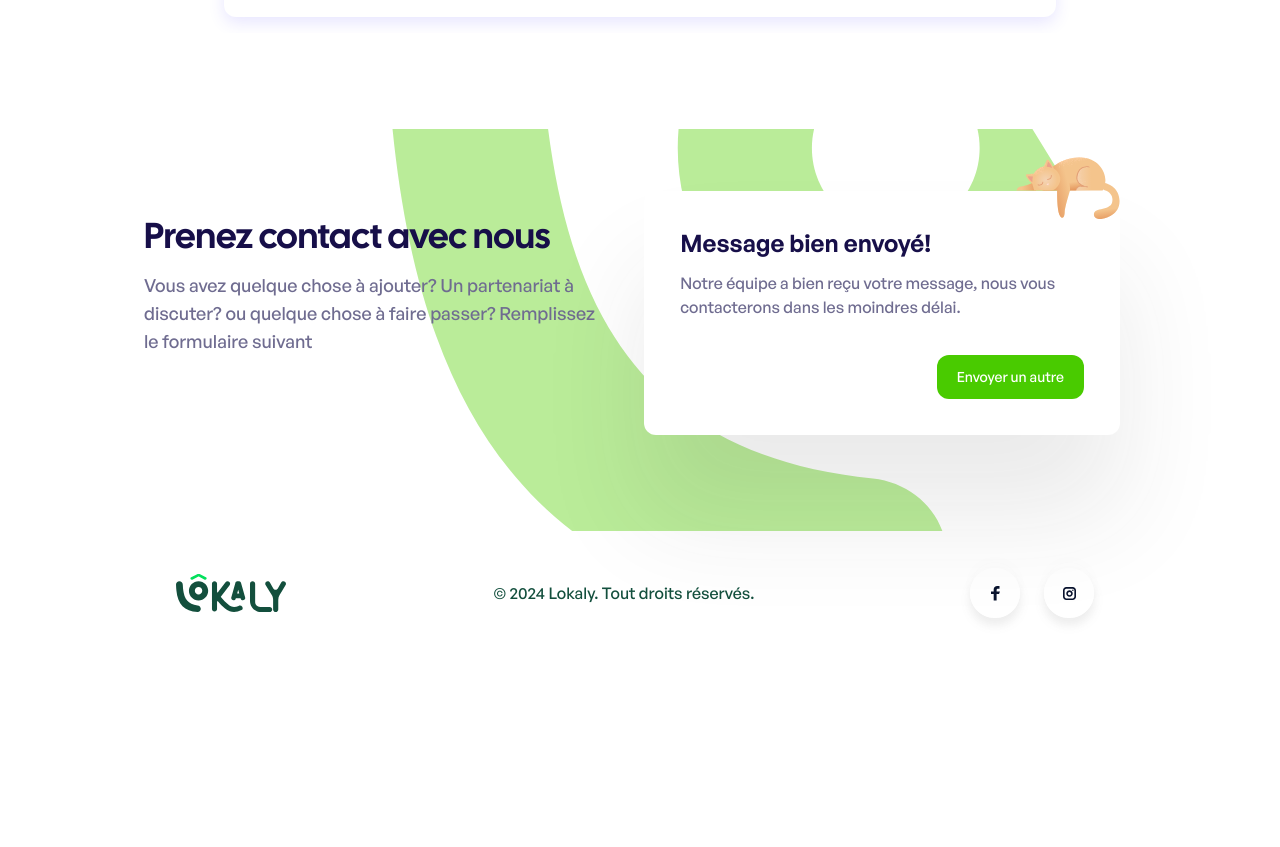
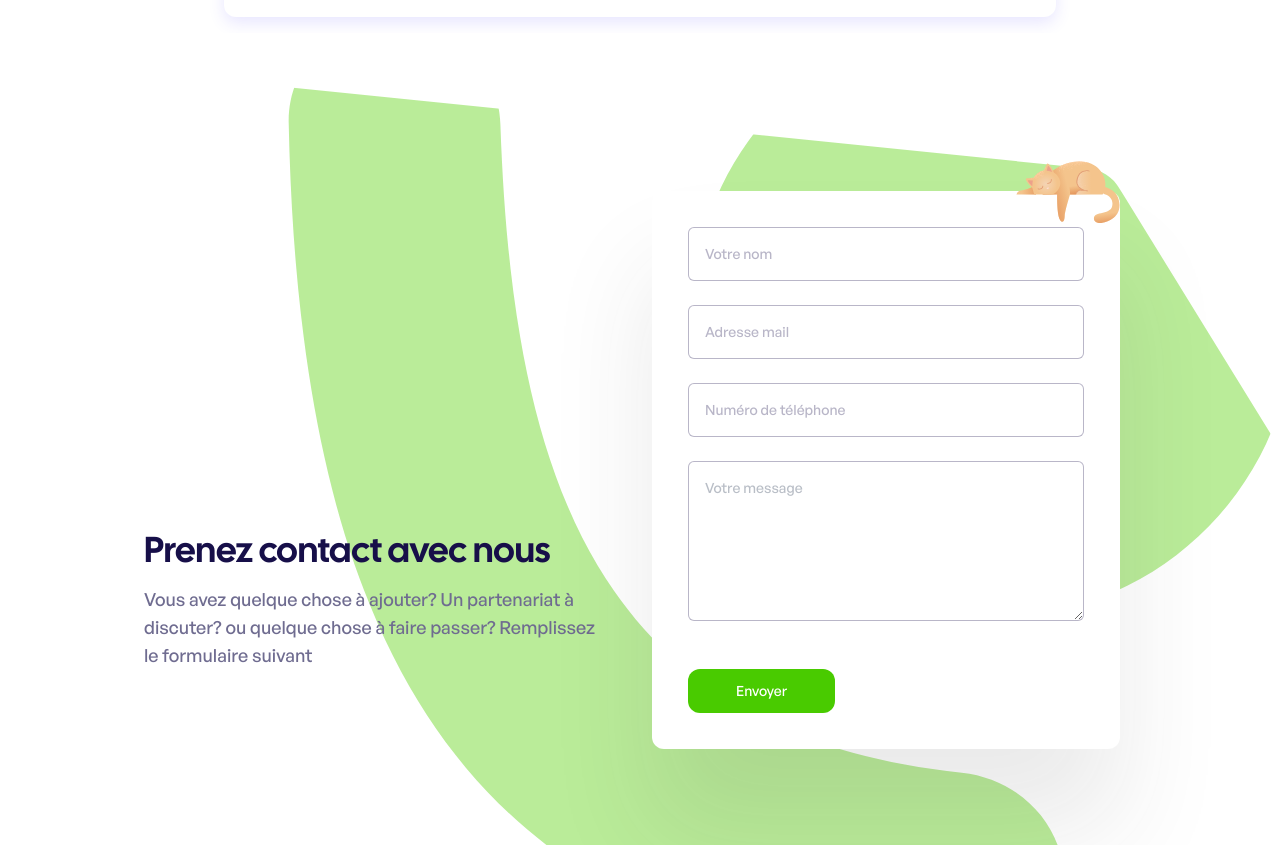
Before and after one commit to KiritoEM/lokaly-POESAM-website, a Next.js app: page / in a window 1280 px wide. Shown: the part 3220-4067 px from the top of the page. Before the commit the page ends 3919 px from the top, so only its background shows below. Built offline with nearby package versions, Linux system fonts and the light colour scheme; no server answers.

Commit message:
ajust bg-size in contact

```diff
--- a/src/components/Loading.tsx
+++ b/src/components/Loading.tsx
@@ -7,12 +7,12 @@ interface Itext {
 
 const Loading = ({ text }: Itext): JSX.Element => {
     return (
-        <section className="fixed top-0 z-50 w-full h-screen bg-white02 flex flex-col gap-5 items-center justify-center" style={{ backgroundColor: `#ffffffba` }}>
+        <section className="fixed top-0 z-50 w-full h-screen bg-white02 flex flex-col gap-4 items-center justify-center" style={{ backgroundColor: `#ffffffba` }}>
             <DotLottiePlayer
                 autoplay={true}
                 loop={true}
                 src="/Animation - 1716523850965.json"
-                style={{ width: "5em", height: "5em", objectFit: "cover" }}
+                style={{ width: "4.4em", height: "4.4em", objectFit: "cover" }}
             />
             <h3 className="text-green02 generalSans-Medium">{text}</h3>
         </section>
--- a/src/components/sections/landing/LandingContact.tsx
+++ b/src/components/sections/landing/LandingContact.tsx
@@ -9,7 +9,7 @@ const LandingContact = (): JSX.Element => {
     const controls = useAnimation();
     const { ref, inView } = useInView({ threshold: 0.3 });
     const { sendEmail } = emailServices()
-    const { emailSent } = userServiceContext()
+    const { emailSent, emailState, loadingState } = userServiceContext()
 
     useEffect(() => {
         if (inView) {
@@ -31,19 +31,14 @@ const LandingContact = (): JSX.Element => {
             visible: {
                 opacity: 1,
                 x: 0,
-                transition: { delay: 0.4, duration: 0.7, type: "spring" },
+                transition: { delay: 0.4, duration: 0.5, type: "spring" },
             },
         },
     };
 
     return (
-        <div className="container mx-auto" id="contact" ref={ref}>
-            <section className={`landing__contact bg-[url('/contact-bg.svg')] pb-24 px-10 md:pl-12 md:pr-10 lg:pl-36 lg:pr-40 mt-24  w-full bg-cover bg-no-repeat bg-bottom`}>
-                <motion.div variants={variants.varient2}
-                    initial="hidden"
-                    animate={controls} className="cat relative z-40 top-7 flex justify-end">
-                    <img src="/cat.svg" alt="" />
-                </motion.div>
+        <section className="landing__contact bg-[url('/contact-bg.svg')] bg-cover bg-no-repeat bg-center w-full overflow-hidden" id="contact" ref={ref}>
+            <section className={`container mx-auto  pb-24 px-10 md:pl-12 md:pr-10 lg:pl-36 lg:pr-40 mt-24`}>
                 <div className="flex flex-col md:flex-row  items-end gap-12 md:gap-10 relative z-30">
                     <motion.div
                         variants={variants.varient1}
@@ -54,30 +49,32 @@ const LandingContact = (): JSX.Element => {
                         <p className="text-blue02 md:text-lg">Vous avez quelque chose à ajouter? Un partenariat à discuter? ou quelque chose à faire passer?
                             Remplissez le formulaire suivant</p>
                     </motion.div>
-                    {emailSent ? (<motion.form
-                        variants={variants.varient2}
-                        initial="hidden"
-                        animate={controls}
-                        className="contact-form w-full md:w-1/2 lg:w-3/5 h-max bg-white rounded-xl p-9 flex flex-col gap-6"
-                        onSubmit={(e: any) => sendEmail(e)}
+                    {!emailSent ? (<form
+                        className="w-full md:w-1/2 lg:w-3/5"
+                        onSubmit={(e: any) => { sendEmail(e); loadingState(true) }}
                     >
-                        <InputComponent01 type="text" placeholder="Votre nom" name="name" />
-                        <InputComponent01 type="email" placeholder="Adresse mail" name="email" />
-                        <InputComponent01 type="number" placeholder="Numéro de téléphone" name="phoneNumber" />
+                        <div className="cat relative z-40 top-8 flex justify-end">
+                            <img src="/cat.svg" alt="" />
+                        </div>
+                        <div className="contact-form h-max bg-white rounded-xl p-9 flex flex-col gap-6">
+                            <InputComponent01 type="text" placeholder="Votre nom" name="name" />
+                            <InputComponent01 type="email" placeholder="Adresse mail" name="email" />
+                            <InputComponent01 type="number" placeholder="Numéro de téléphone" name="phoneNumber" />
 
-                        <textarea placeholder="Votre message" name="message" className="w-full h-40 border  border-blue01 border-opacity-30 focus:border-green01 placeholder:opacity-70 text-blue01 placeholder:text-blue011 py-4 px-4 rounded-md text-sm"></textarea>
-                        <button type="submit" className="text-sm bg-green01 w-max px-12 py-3 rounded-xl text-white mt-6">Envoyer</button>
-                    </motion.form>) :
-                        (<motion.div className="contact-form w-full md:w-1/2 lg:w-3/5 h-max bg-white rounded-xl p-9 flex flex-col gap-3">
+                            <textarea placeholder="Votre message" name="message" className="w-full h-40 border  border-blue01 border-opacity-30 focus:border-green01 placeholder:opacity-70 text-blue01 placeholder:text-blue011 py-4 px-4 rounded-md text-sm"></textarea>
+                            <button type="submit" className="text-sm bg-green01 w-max px-12 py-3 rounded-xl text-white mt-6">Envoyer</button>
+                        </div>
+                    </form>) :
+                        (<div className="contact-form w-full md:w-1/2 lg:w-3/5 h-max bg-white rounded-xl p-9 flex flex-col gap-3">
                             <h3 className="text-2xl general-sans-semibold text-blue01">Message bien envoyé!</h3>
                             <p className="text-blue02">Notre équipe a bien reçu votre message, nous vous contacterons dans les moindres délai.</p>
                             <div className="w-full flex justify-end">
-                                <button type="submit" className="text-sm bg-green01 w-max px-5 py-3 rounded-xl text-white mt-6">Envoyer un autre</button>
+                                <button type="submit" className="text-sm bg-green01 w-max px-5 py-3 rounded-xl text-white mt-6" onClick={() => emailState(false)}>Envoyer un autre</button>
                             </div>
-                        </motion.div>)}
+                        </div>)}
                 </div>
             </section >
-        </div >
+        </section >
     );
 };
 
--- a/src/pages/index.tsx
+++ b/src/pages/index.tsx
@@ -6,13 +6,12 @@ import LandingFeatures from "@/components/sections/landing/LandingFeatures";
 import LandingFooter from "@/components/sections/landing/LandingFooter";
 import LandingHero from "@/components/sections/landing/LandingHero";
 import LandingPatenary from "@/components/sections/landing/LandingPatenary";
+import { userServiceContext } from "@/hooks/serviceContext";
 import LandingLayout from "@/layout/LandingLayout";
 import Head from "next/head";
 
 const Landing = (): JSX.Element => {
-  if (process.env.NEXT_PUBLIC_NODE_URL) {
-    console.log(process.env.NEXT_PUBLIC_NODE_URL)
-  }
+  const { loading } = userServiceContext()
 
   return (
     <section className="landing w-screen overflow-hidden">
@@ -28,7 +27,7 @@ const Landing = (): JSX.Element => {
         <LandingContact />
         <LandingFooter />
       </LandingLayout>
-      {/* <Loading /> */}
+      {loading && <Loading text="Envoi de l' email en cours" />}
     </section>
   );
 };
--- a/src/services/emailServices.ts
+++ b/src/services/emailServices.ts
@@ -3,7 +3,7 @@ import axios from "axios";
 import { useState } from "react";
 
 export default function emailServices() {
-  const { emailState } = userServiceContext();
+  const { emailState, loadingState } = userServiceContext();
 
   const sendEmail = async (e: any) => {
     e.preventDefault();
@@ -29,6 +29,7 @@ export default function emailServices() {
         },
       });
       if (res.status === 200) {
+        loadingState(false);
         emailState(true);
       }
     } catch (err) {
```
